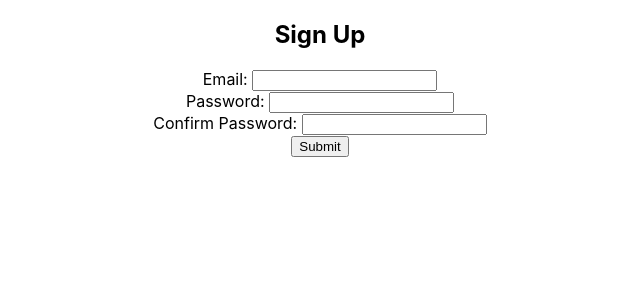
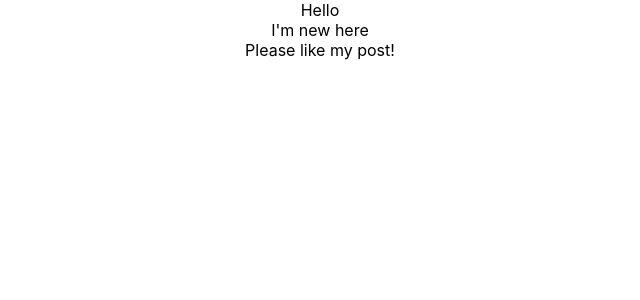
Before and after one commit to simon-norman/acebook-gang-of-four-frontend, a React (Create React App) app: page /posts in a window 1280 px wide. Shown: the top 300 px of the page, without its empty margins (320-960 px from the left). Built offline with nearby package versions, Linux system fonts and the light colour scheme.

Commit message:
Sign up, when successful, redirects to posts page

```diff
--- a/src/App.js
+++ b/src/App.js
@@ -1,14 +1,18 @@
 import React, { Component } from 'react';
-// import Timeline from './Timeline'
+import Timeline from './Timeline'
 import Registration from './authentication/Registration'
 import './App.css';
+import { BrowserRouter, Route } from 'react-router-dom';
 
 class App extends Component {
   render() {
     return (
       <div className="App">
         {/* <Timeline name='Simn' /> */}
-        <Registration />
+        <BrowserRouter>
+          <Route path='/sign-up' component={Registration}/>
+          <Route path='/posts' component={Timeline}/>
+        </BrowserRouter>
       </div>
     );
   }
--- a/src/Timeline.js
+++ b/src/Timeline.js
@@ -10,12 +10,30 @@ class Timeline extends Component {
     };
   }
 
-  async getPosts() {
-    try {
-      this.state.posts = await axios.get('http://localhost:4000/posts')
-    } catch(error) {
-      console.log(error.reponse)
-    }
+  // async getPosts() {
+    // try {
+    //   this.state.posts = await axios.get('http://localhost:4000/posts')
+    // } catch(error) {
+    //   console.log(error.reponse)
+    // }
+  // }
+
+  getPosts() {
+    return [
+      {id: 1,
+      message: "Hello",
+       userId: 1,
+       createdAt: "2019-03-22"
+      },
+      {id: 2,
+      message: "I'm new here",
+      userId: 1,
+      createdAt: "2019-03-23"},
+      {id: 3,
+      message: "Please like my post!",
+      userId: 2,
+      createdAt: "2019-03-24"}
+    ]
   }
 
   render() {
```
